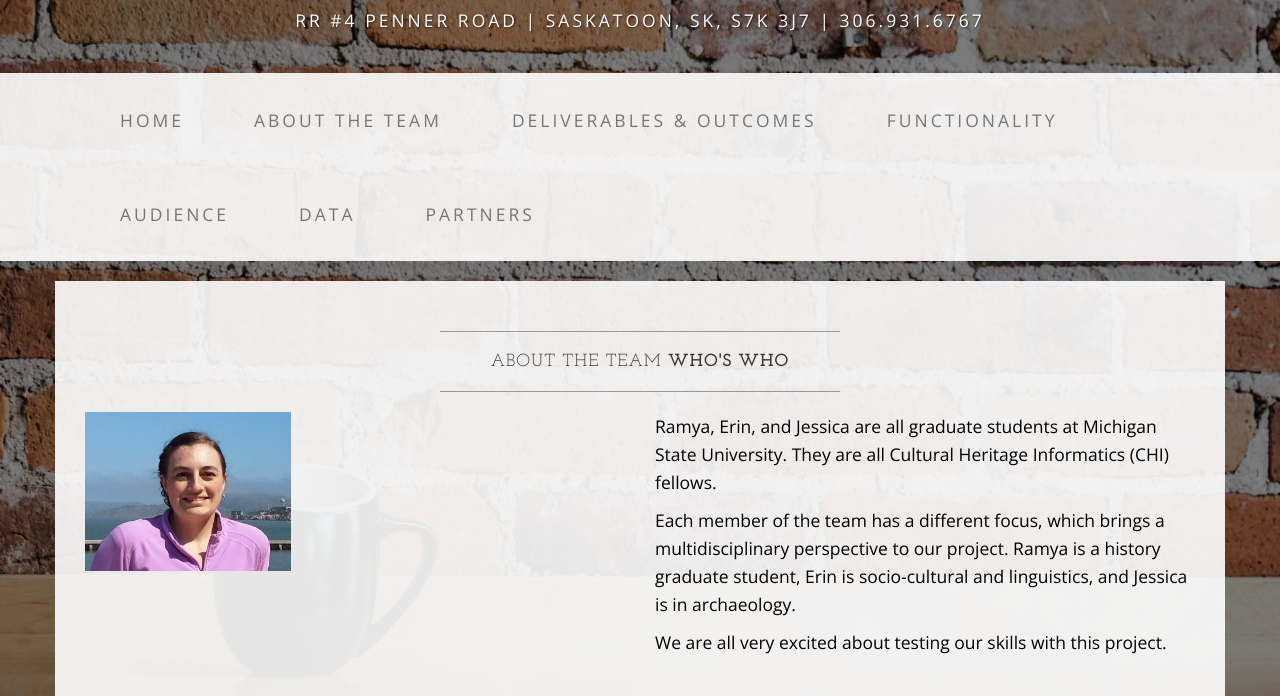
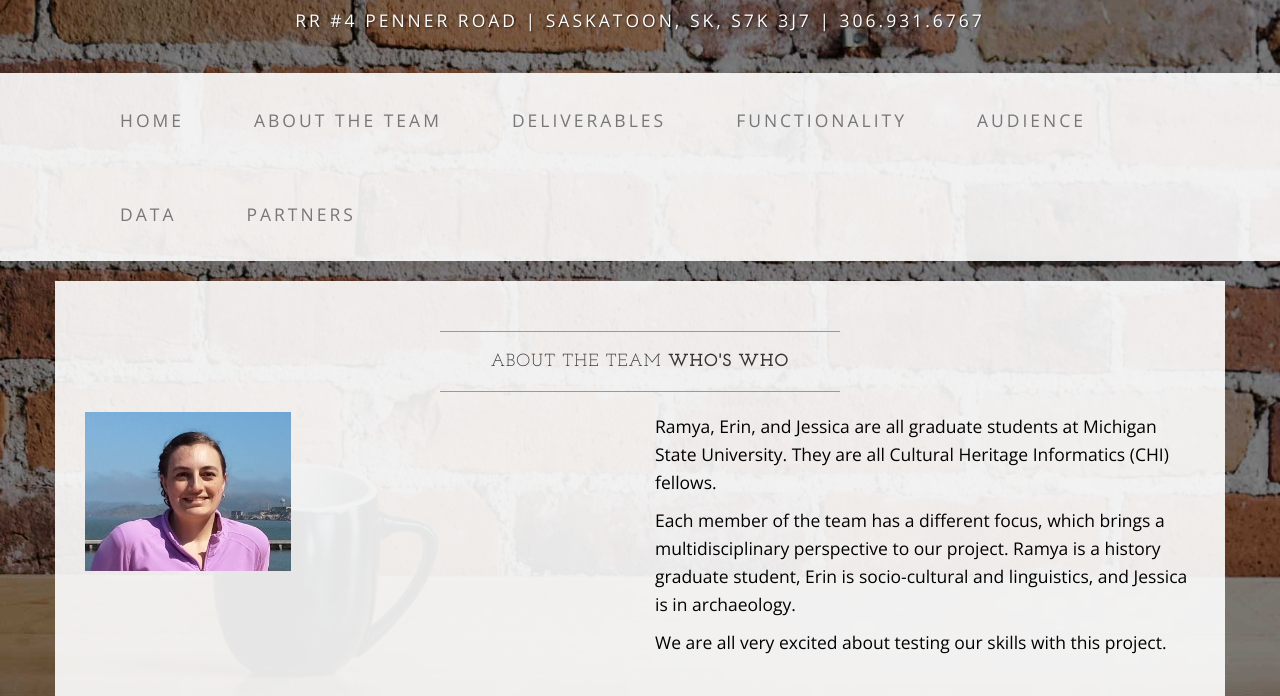
Before and after one commit to eriukristene/wanuskewin-project, a plain HTML site: page about.html in a window 1280 px wide. Shown: the part 103-799 px from the top of the page. Drawn offline with nearby package versions, Linux system fonts and the light colour scheme.

Commit message:
Update about.html

```diff
--- a/about.html
+++ b/about.html
@@ -59,7 +59,7 @@
                         <a href="about.html">About the Team</a>
                     </li>
                     <li>
-                        <a href="outcomes.html">Deliverables & Outcomes</a>
+                        <a href="outcomes.html">Deliverables</a>
                     </li>
                     <li>
                         <a href="functiontech.html">Functionality</a>
```
